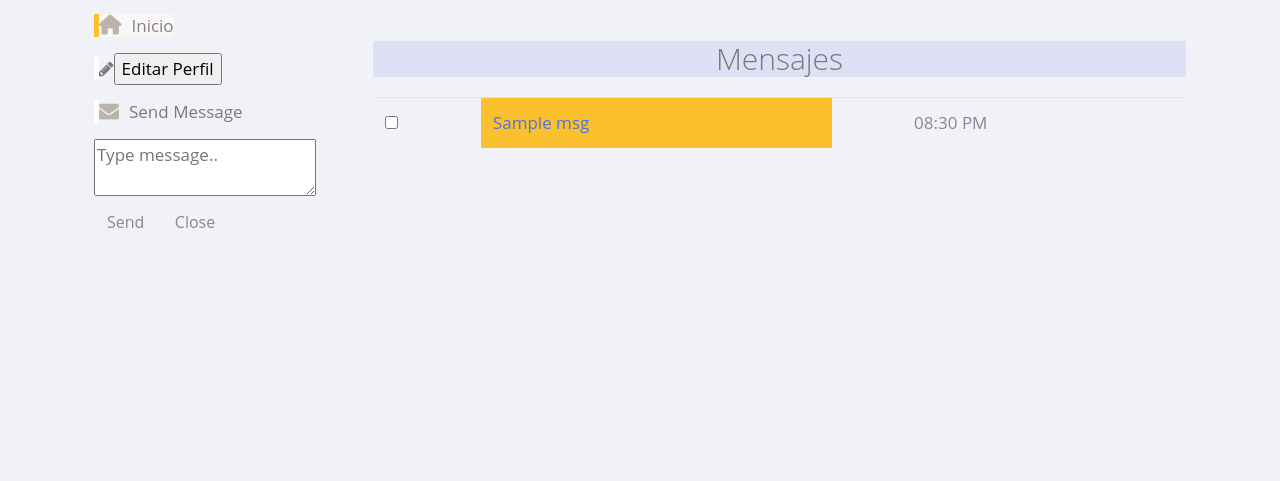
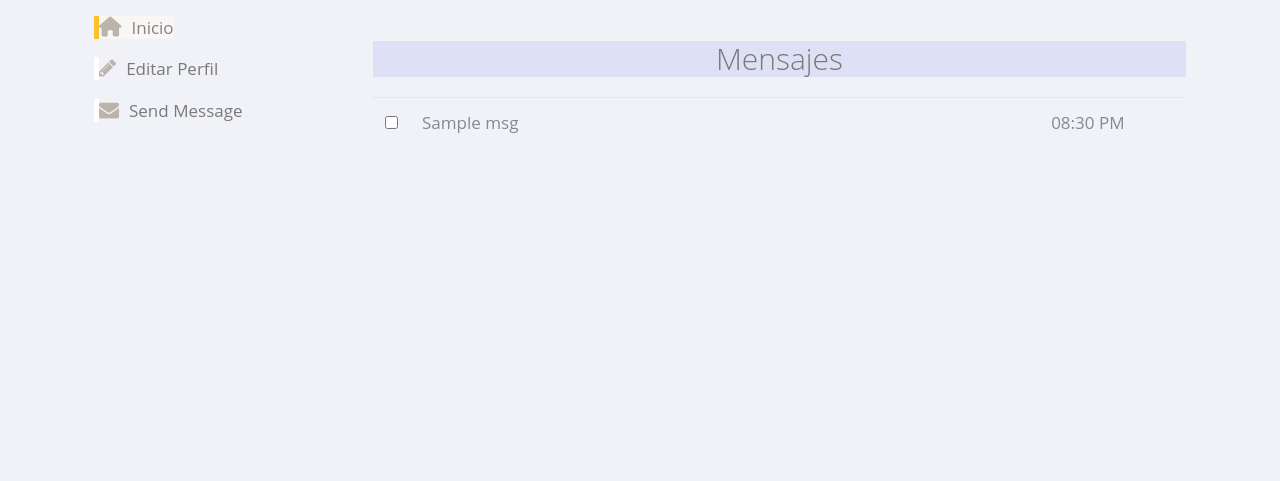
Before and after one commit to mlinang/Acuariofilia, a Flask app: template templates/perfil.html in a window 1280 px wide. Shown: the part 273-754 px from the top of the page. Run offline with Flask 2, Linux system fonts and the light colour scheme; the template is opened without the code that fills it: most values are stand-ins (such as "Sample title", 1, 10 or a date in 2020); some libraries are stand-ins or nearby versions.

Commit message:
perfilupdate

```diff
--- a/static/css/styleperfil.css
+++ b/static/css/styleperfil.css
@@ -21,7 +21,13 @@ body {
 .navbar{
   max-height: 54px;
 }
+.form-container .btn{
+  background: #c3dfe0;
+  width: 100px;
+  color: rgb(43, 146, 52);
 
+
+}
 
 .infoPerfil a img {
   width: 50px;
@@ -29,8 +35,13 @@ body {
   border-radius: 50%;
 
 }
+.bio-row #btnGuardar{
+  background: #c3dfe0;
+  color: rgb(43, 146, 52);
+  border-radius: 10px;
+  text-align: center;
 
-
+}
 
 .profile-nav, .profile-info{
   margin-top:30px;
@@ -74,10 +85,22 @@ body {
   border-left: 5px solid #fbc02d;
   color: #89817f !important;
 }
+
+
+
 .table-responsive tbody .name{
   text-align: left;
-  background: #fbc02d;
+  width: 450px;
 }
+.table-responsive tbody .subject{
+  text-align: left;
+  width: 200px;
+}
+.table-responsive tbody .time{
+  text-align: left;
+  width: 150px;
+}
+
 
 .profile-nav ul > li > a > i{
   font-size: 20px;
@@ -144,7 +167,6 @@ body {
   flex-direction: row;
   justify-content: space-between;
   width: 50%;
-  /* float: left; */
   margin-bottom: 10px;
   padding:0 15px 0 15px;
 }
@@ -156,8 +178,7 @@ body {
 .bio-row p span {
   width: 100px;
   display: inline-block;
-}/* 11111111111111 */
-
+}
 
 .bio-chart, .bio-desk {
   float: left;
@@ -166,282 +187,3 @@ body {
 .bio-chart {
   width: 40%;
 }
-
-/*
-
-
-.bio-desk {
-  width: 60%;
-}
-
-.bio-desk h4 {
-  font-size: 15px;
-  font-weight:400;
-}
-
-.bio-desk h4.terques {
-  color: #4CC5CD;
-}
-
-.bio-desk h4.red {
-  color: #e26b7f;
-}
-
-.bio-desk h4.green {
-  color: #97be4b;
-}
-
-.bio-desk h4.purple {
-  color: #caa3da;
-}
-
-
-.summary-head h4 {
-  font-weight: 300;
-  text-transform: uppercase;
-  margin-bottom: 5px;
-}
-
-.summary-head p {
-  color: rgba(255,255,255,0.6);
-}
-
-ul.summary-list {
-  display: inline-block;
-  padding-left:0 ;
-  width: 100%;
-  margin-bottom: 0;
-}
-
-
-.profile-nav .user-heading.round a  {
-  border-radius: 50%;
-  -webkit-border-radius: 50%;
-  border: 10px solid rgba(255,255,255,0.3);
-  display: inline-block;
-}
-
-
-.profile-nav ul {
-  margin-top: 1px;
-}
-
-.profile-nav ul > li {
-  border-bottom: 1px solid #ebeae6;
-  margin-top: 0;
-  line-height: 30px;
-}
-.profile-nav ul > li:last-child {
-  border-bottom: none;
-}
-.r-activity {
-  margin: 6px 0 0;
-  font-size: 12px;
-}
-.p-text-area, .p-text-area:focus {
-  border: none;
-  font-weight: 300;
-  box-shadow: none;
-  color: #c3c3c3;
-  font-size: 16px;
-}
-.profile-info .panel-footer {
-  background-color:#f8f7f5 ;
-  border-top: 1px solid #e7ebee;
-}
-.profile-info .panel-footer ul li a {
-  color: #7a7a7a;
-}
-.bio-graph-info {
-  color: #89817e;
-}
-
-
-.file-pos {
-  margin: 6px 0 10px 0;
-}
-
-.profile-activity h5 {
-  font-weight: 300;
-  margin-top: 0;
-  color: #c3c3c3;
-}
-
-.summary-head {
-  background: #ee7272;
-  color: #fff;
-  text-align: center;
-  border-bottom: 1px solid #ee7272;
-}
-
-ul.summary-list > li {
-  display: inline-block;
-  width: 19.5%;
-  text-align: center;
-}
-
-ul.summary-list > li > a > i {
-  display:block;
-  font-size: 18px;
-  padding-bottom: 5px;
-}
-
-ul.summary-list > li > a {
-  padding: 10px 0;
-  display: inline-block;
-  color: #818181;
-}
-
-ul.summary-list > li  {
-  border-right: 1px solid #eaeaea;
-}
-
-ul.summary-list > li:last-child  {
-  border-right: none;
-}
-
-
-.activity {
-  width: 100%;
-  float: left;
-  margin-bottom: 10px;
-}
-
-.activity.alt {
-  width: 100%;
-  float: right;
-  margin-bottom: 10px;
-}
-
-.activity span {
-  float: left;
-}
-
-
-
-.activity.alt span {
-  float: right;
-}
-.activity span, .activity.alt span {
-  width: 45px;
-  height: 45px;
-  line-height: 45px;
-  border-radius: 50%;
-  -webkit-border-radius: 50%;
-  background: #eee;
-  text-align: center;
-  color: #fff;
-  font-size: 16px;
-}
-
-.activity.terques span {
-  background: #8dd7d6;
-}
-
-.activity.terques h4 {
-  color: #8dd7d6;
-}
-.activity.purple span {
-  background: #b984dc;
-}
-
-.activity.purple h4 {
-  color: #b984dc;
-}
-.activity.blue span {
-  background: #90b4e6;
-}
-
-.activity.blue h4 {
-  color: #90b4e6;
-}
-.activity.green span {
-  background: #aec785;
-}
-
-.activity.green h4 {
-  color: #aec785;
-}
-
-
-
-
-.activity h4 {
-  margin-top:0 ;
-  font-size: 16px;
-}
-
-.activity p {
-  margin-bottom: 0;
-  font-size: 13px;
-}
-
-.activity .activity-desk i, .activity.alt .activity-desk i {
-  float: left;
-  font-size: 18px;
-  margin-right: 10px;
-  color: #bebebe;
-}
-
-.activity .activity-desk {
-  margin-left: 70px;
-  position: relative;
-}
-
-.activity.alt .activity-desk {
-  margin-right: 70px;
-  position: relative;
-}
-
-.activity.alt .activity-desk .panel {
-  float: right;
-  position: relative;
-}
-
-.activity-desk .panel {
-  background: #F4F4F4 ;
-  display: inline-block;
-}
-
-
-.activity .activity-desk .arrow {
-  border-right: 8px solid #F4F4F4 !important;
-}
-.activity .activity-desk .arrow {
-  border-bottom: 8px solid transparent;
-  border-top: 8px solid transparent;
-  display: block;
-  height: 0;
-  left: -7px;
-  position: absolute;
-  top: 13px;
-  width: 0;
-}
-
-.activity-desk .arrow-alt {
-  border-left: 8px solid #F4F4F4 !important;
-}
-
-.activity-desk .arrow-alt {
-  border-bottom: 8px solid transparent;
-  border-top: 8px solid transparent;
-  display: block;
-  height: 0;
-  right: -7px;
-  position: absolute;
-  top: 13px;
-  width: 0;
-}
-
-.activity-desk .album {
-  display: inline-block;
-  margin-top: 10px;
-}
-
-.activity-desk .album a{
-  margin-right: 10px;
-}
-
-.activity-desk .album a:last-child{
-  margin-right: 0px;
-}*/
--- a/templates/perfil.html
+++ b/templates/perfil.html
@@ -52,7 +52,12 @@
             document.getElementById('btnGuardar').hidden = true
         }
         function openForm() {
-            document.getElementById("myForm").hidden = false;
+            let status= document.getElementById("myForm").hidden;
+            if (status==false)
+                document.getElementById("myForm").hidden= true;
+            else
+                document.getElementById("myForm").hidden= false
+
         }
         function closeForm() {
             document.getElementById("myForm").hidden = true;
@@ -101,7 +106,8 @@
                             <ul class="nav nav-pills nav-stacked">
                                 <li class="active"><a href="{{'feed'}}"> <i class="fas fa-home"></i>Inicio</a></li>
                                 {% if session['id']==psel[0] %}
-                                    <li><a href=""></a> <i class="fa fa-pencil" aria-hidden="true"></i><input type="button" class ="btnhabilitar" value="Editar Perfil" onclick="habilitarCampos()"></li>
+
+                                    <li><a onclick="habilitarCampos()"><i class="fa fa-pencil" ></i>Editar Perfil</a></li>
 
                                 {% endif %}
                                 {% if session['rol']==1 %}
@@ -117,10 +123,10 @@
                                 {% endif %}
 
                             </ul>
-                            <div class="chat-popup" id="myForm" >
+                            <div class="chat-popup" id="myForm"  hidden>
                                 <form class="form-container" form action="{{url_for('sendmes', codigo = psel[0])}}" method="post"
                                     enctype="multipart/form-data">
-                                    <textarea placeholder="Type message.." name="msg" required></textarea>
+                                    <textarea placeholder="Type message.." name="msg" required class="mensaje"></textarea>
                                     <button type="submit" class="btn" onclick="closeForm()">Send </button>
                                     <button type="button" class="btn cancel" onclick="closeForm()">Close</button>
                                 </form>
@@ -163,7 +169,10 @@
                                     <label for="telefono">Telefono</label>
                                     <input type="text" name="telefono" id="telefono" value="{%print(psel[11])%}" disabled>
                                 </div>
-                                <input type="submit" value="Guardar Cambios" id="btnGuardar" disabled hidden>
+                                <div class="bio-row">
+                                    <input type="submit" value="Guardar Cambios" id="btnGuardar" disabled hidden>
+                                </div>
+
                             </div>
                         </form>
                         {% if session['id']==psel[0] %}
@@ -179,10 +188,10 @@
                                                     <tr>
                                                         <td class="action"><input type="checkbox" /></td>
 
-                                                        <td class="name"><a
-                                                                href="{{url_for('perfil', codigo = msg[3]) }}">{%print(msg[1])%}</a>
+                                                        <td class="name">
+                                                            {%print(msg[1])%}
                                                         </td>
-                                                        <td class="subject">{%print(psel[1])%}</td>
+                                                        <td class="subject"><a href="{{url_for('perfil', codigo = msg[3]) }}">{%print(psel[1])%}</a></td>
                                                         <td class="time">08:30 PM</td>
                                                     </tr>
 
```
Also changed, not shown: database.db.
